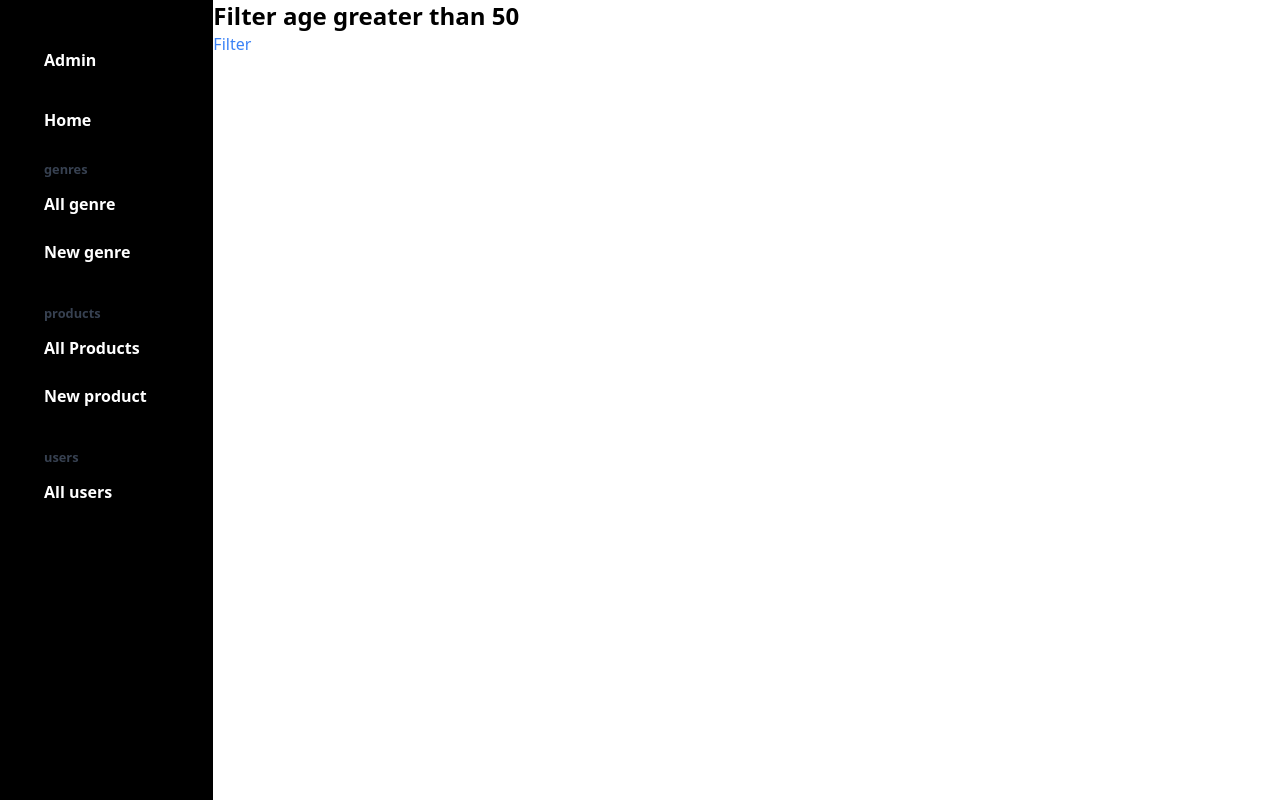
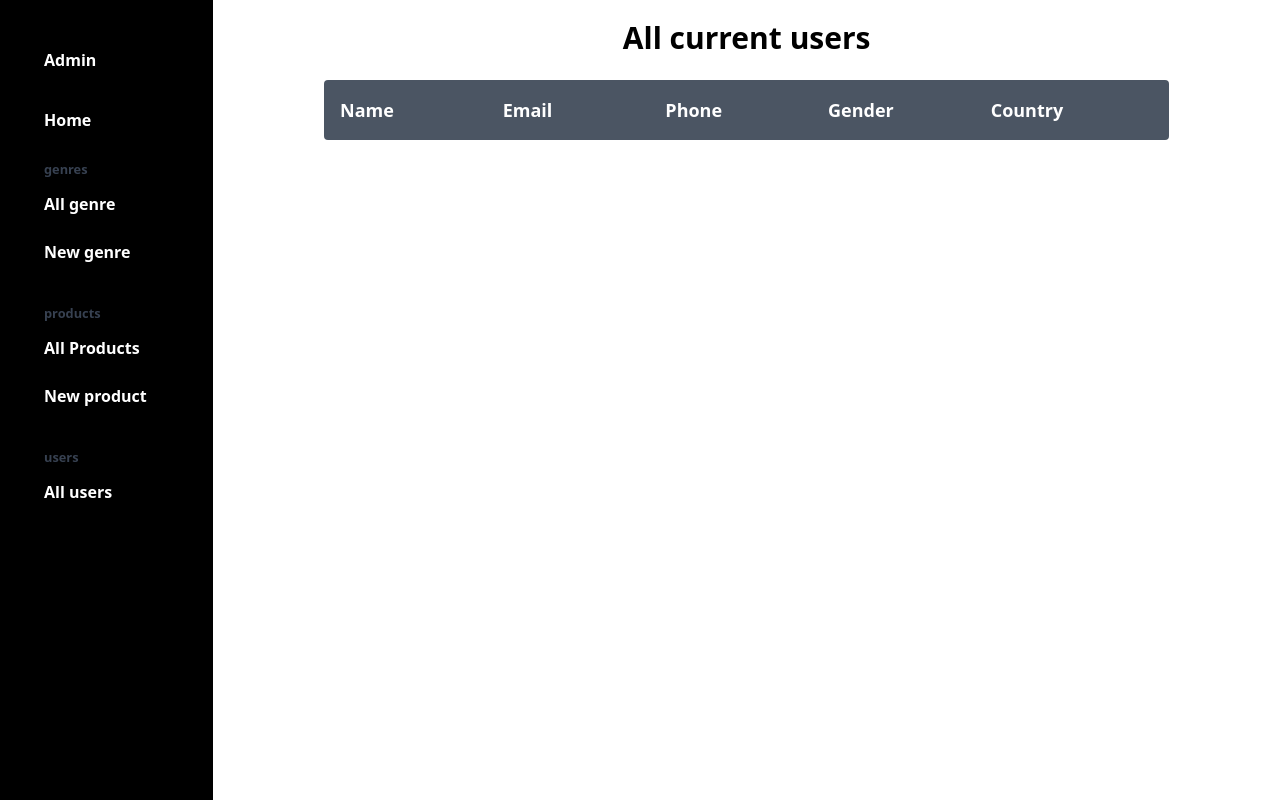
Before and after one commit to volumide/movie-purchase, a PHP site: page /filter/users.php in a window 1280 px wide. Run offline with PHP 8.4, Linux system fonts and the light colour scheme; the visitor is signed in with stand-in values (Sample User, id 1); data that the repository does not hold is empty.

Commit message:
arranging and commenting some codes

```diff
--- a/filter/users.php
+++ b/filter/users.php
@@ -9,12 +9,14 @@
 		exit();
 	}
 	require  '../admin/header.php';
-	echo "<div>";
 	?>
-	<form action="" method="POST">
+		<div class="flex flex-col items-center w-full">
+	<?php
+?>
+	<!-- <form action="" method="POST">
 		<h1 class="text-2xl font-semibold">Filter age greater than 50 </h1>
-		<button name="age" type="submit" class="text-blue-500 font-semi-bold" >Filter</button>
-	</form>
+		<button name="age" type="submit" class="text-lg text-blue-500 font-semi-bold" >Filter</button>
+	</form> -->
 
 <?php
 
@@ -47,22 +49,80 @@
 		return;
 	}
 
-	// total number of film purchase by customer
+	// start of table to show all registered user excluding the admin
+	if (!isset($_POST['age']) && !isset($_GET['purchases'])) {
+		?>
+			<div class="flex flex-col items-center  w-full">
+				<h1 class="py-5 text-3xl font-semibold"> All current users </h1>
+				<div class=" w-4/5" >
+				<div class="p-4 m-1 flex items-center bg-gray-600 rounded">
+					<p class="mr-4 flex-1  capitalize font-semibold text-lg text-white"> Name</p>
+					<p class="mr-4 flex-1  capitalize font-semibold text-lg text-white"> Email </p>
+					<p class="mr-4 flex-1  capitalize font-semibold text-lg text-white"> Phone </p>
+					<p class="mr-4 flex-1  capitalize font-semibold text-lg text-white"> Gender </p>
+					<p class="mr-4 flex-1  capitalize font-semibold text-lg text-white"> Country </p>
+				</div>
+		<?php
+	}
+
+	if (isset($_GET['purchases']) && isset($_GET['purchases']) =="all"){
+		?>
+		<div class="flex flex-col items-center  w-full">
+			<h1 class="py-5 text-3xl font-semibold"> Count of users purchases </h1>
+			<div class=" w-2/5" >
+		<?php
+	}
+
 	foreach ($responses as $response) {
-		$id = $response['id'];
+		// logic that works on counting number of product user have purchased
+		if (isset($_GET['purchases']) && isset($_GET['purchases']) =="all") {
+			$id = intval($response['id']);
+			$date = "";
 			$query = "SELECT * FROM `purchases` WHERE `user_id` = '$id'";
 			$result = $dbConnection->query($query);
 			if ($result->num_rows > 0){
 				$count = 0;
 				while ($rows = $result->fetch_assoc()){
 					$count+= 1;
+					$date = $rows['purchase_date'];
 				}
 				if ($count > 0) {
 					?>
-					<p> <?php echo $response['fullname'] ."<br> No of film purchased : $count" ;  ?> </p>
+						<div class="p-4 m-1 flex items-center bg-gray-300 rounded">
+							<p class="mr-4 flex-auto  capitalize font-semibold text-lg"> <?php echo $response['fullname']; ?> </p>
+							<p class="pl-4 flex-initial capitalize font-semibold text-lg"> <?php echo   $response['email--------'];  ?> </p>
+							<p class="pl-4 flex-initial capitalize font-semibold text-lg"> <?php echo   "Purchased ($count) movie(s)" ;  ?> </p>
+						</div>
 					<?php
 				}
-
 			}
 		}
+		// table body for all users
+		if (!isset($_POST['age']) && !isset($_GET['purchases'])){
 			?>
+			<div class="p-4 m-1 flex items-center bg-gray-300 rounded">
+				<p class="mr-4 flex-1  capitalize font-semibold text-lg"> <?php echo $response['fullname']; ?> </p>
+				<p class="mr-4 flex-1  capitalize font-semibold text-lg"> <?php echo $response['email']; ?> </p>
+				<p class="mr-4 flex-1  capitalize font-semibold text-lg"> <?php echo $response['phone']; ?> </p>
+				<p class="mr-4 flex-1  capitalize font-semibold text-lg"> <?php echo $response['gender']; ?> </p>
+				<p class="mr-4 flex-1  capitalize font-semibold text-lg"> <?php echo $response['country']; ?> </p>
+			</div>
+				<!-- <tr style="display: <?php echo ($response['is_admin'] == 'yes') ? "none" : ""; ?>">
+					<td class="border-gray-600 border rounded p-4"><?php echo $response['fullname']; ?></td>
+					<td class="border-gray-600 border rounded p-4"><?php echo $response['email']; ?></td>
+					<td class="border-gray-600 border rounded p-4"><?php echo $response['phone']; ?></td>
+					<td class="border-gray-600 border rounded p-4"><?php echo $response['gender']; ?></td>
+					<td class="border-gray-600 border rounded p-4"><?php echo $response['country']; ?></td>
+				</tr> -->
+
+			<?php
+		}
+	}
+
+	?>
+		</div>
+	</div>
+	<?php
+	// end of table to show all registered user excluding the admin
+
+?>
--- a/genre/index.php
+++ b/genre/index.php
@@ -10,9 +10,9 @@
 	}
 	require  '../admin/header.php';
 	?>
-	<div class="flex flex-col items-center  w-full">
-		<h1 class="py-5 text-3xl font-semibold"> All available genre </h1>
-		<div class=" w-2/5" >
+		<div class="flex flex-col items-center  w-full">
+			<h1 class="py-5 text-3xl font-semibold"> All available genre </h1>
+			<div class=" w-2/5" >
 	<?php
 
 	$dbConnection = (new Conn())->connect();
```
Lines whose indentation alone changed are shown as unchanged.
